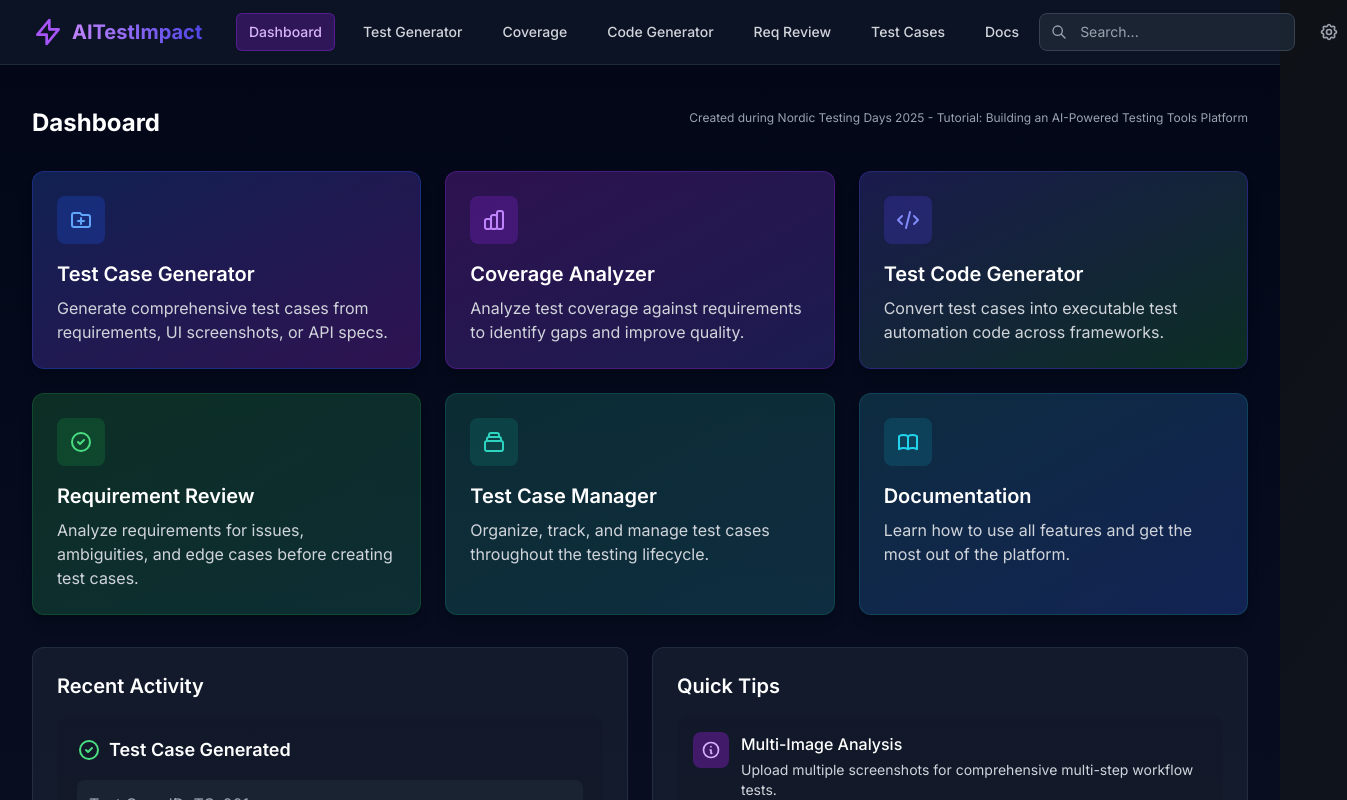
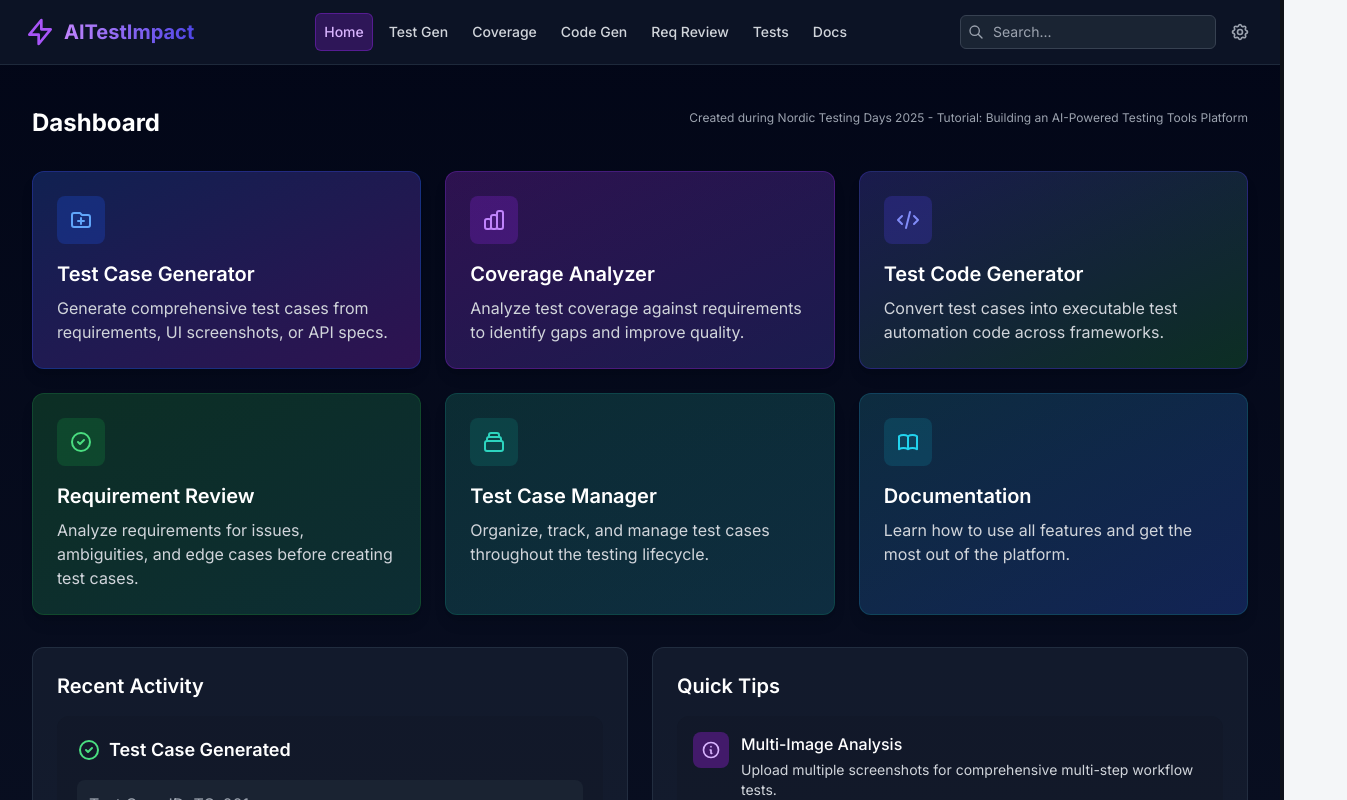
Before and after one commit to JMelon/AITestImpact, a React (Create React App) app in the folder client/: page / in a window 1280 px wide. Shown: the top 800 px of the page, 1347 px wide, since content can reach past the window. Built offline with nearby package versions, Linux system fonts and the light colour scheme; the HTML template or start-up script is replaced by a standard one.

Commit message:
feat: Implement search functionality in SearchBar component

```diff
--- a/client/src/App.js
+++ b/client/src/App.js
@@ -35,34 +35,34 @@ function App() {
       <div className="min-h-screen bg-gradient-to-b from-slate-950 to-slate-900 text-white flex flex-col">
         {/* Header and Navigation */}
         <header className="bg-slate-900/80 backdrop-blur-sm border-b border-slate-800 sticky top-0 z-50">
-          <div className="max-w-7xl mx-auto px-4 sm:px-6 lg:px-8">
+          <div className="max-w-7xl mx-auto px-2 sm:px-4 lg:px-6">
             <div className="flex justify-between items-center h-16">
-              {/* Logo and Brand - Added min-width to prevent squeezing */}
-              <div className="flex items-center min-w-[180px] mr-6" onClick={() => setActiveComponent('dashboard')} role="button">
+              {/* Logo and Brand - Reduced min-width and made more responsive */}
+              <div className="flex items-center min-w-[120px] sm:min-w-[150px] mr-2 sm:mr-4" onClick={() => setActiveComponent('dashboard')} role="button">
                 <div className="flex-shrink-0 flex items-center">
-                  <svg className="h-8 w-8 text-purple-500" fill="none" viewBox="0 0 24 24" stroke="currentColor">
+                  <svg className="h-7 w-7 sm:h-8 sm:w-8 text-purple-500" fill="none" viewBox="0 0 24 24" stroke="currentColor">
                     <path strokeLinecap="round" strokeLinejoin="round" strokeWidth={2} d="M13 10V3L4 14h7v7l9-11h-7z" />
                   </svg>
-                  <span className="ml-2 text-xl font-bold bg-clip-text text-transparent bg-gradient-to-r from-purple-400 to-indigo-600">
+                  <span className="ml-1 sm:ml-2 text-lg sm:text-xl font-bold bg-clip-text text-transparent bg-gradient-to-r from-purple-400 to-indigo-600 truncate">
                     AITestImpact
                   </span>
                 </div>
               </div>
 
-              {/* Desktop Navigation - Added whitespace-nowrap and adjusted spacing */}
-              <nav className="hidden md:flex space-x-2 lg:space-x-4 flex-1 justify-center">
+              {/* Desktop Navigation - Improved spacing and responsiveness */}
+              <nav className="hidden md:flex space-x-1 lg:space-x-2 flex-1 justify-center overflow-x-auto">
                 {[
-                  { name: 'Dashboard', id: 'dashboard' },
-                  { name: 'Test Generator', id: 'testCaseGenerator' },
-                  { name: 'Coverage', id: 'testCoverageAnalyzer' }, // Shortened name
-                  { name: 'Code Generator', id: 'testCodeGenerator' }, // Shortened name
-                  { name: 'Req Review', id: 'requirementReview' }, // Shortened name
-                  { name: 'Test Cases', id: 'testCaseManager' },
+                  { name: 'Home', id: 'dashboard' },
+                  { name: 'Test Gen', id: 'testCaseGenerator' },
+                  { name: 'Coverage', id: 'testCoverageAnalyzer' },
+                  { name: 'Code Gen', id: 'testCodeGenerator' },
+                  { name: 'Req Review', id: 'requirementReview' },
+                  { name: 'Tests', id: 'testCaseManager' },
                   { name: 'Docs', id: 'documentation' }
                 ].map((item) => (
                   <button
                     key={item.id}
-                    className={`px-3 py-2 rounded-md text-sm font-medium transition-colors whitespace-nowrap ${
+                    className={`px-2 py-2 rounded-md text-xs sm:text-sm font-medium transition-colors whitespace-nowrap ${
                       activeComponent === item.id
                         ? 'bg-purple-700/30 text-purple-300 border border-purple-700/50'
                         : 'text-gray-300 hover:bg-gray-800 hover:text-white'
@@ -74,13 +74,13 @@ function App() {
                 ))}
               </nav>
 
-              {/* Desktop Search and Settings - Added flex-shrink-0 */}
-              <div className="hidden md:flex items-center space-x-4 flex-shrink-0 ml-2">
-                <div className="w-48 lg:w-64">
+              {/* Desktop Search and Settings - Made more adaptive */}
+              <div className="hidden md:flex items-center space-x-2 flex-shrink-0">
+                <div className="w-36 lg:w-48 xl:w-64">
                   <SearchBar onResultClick={handleSearchResultClick} />
                 </div>
                 <button
-                  className="p-2 rounded-full text-gray-400 hover:text-white hover:bg-gray-800 transition-colors"
+                  className="p-1.5 rounded-full text-gray-400 hover:text-white hover:bg-gray-800 transition-colors"
                   onClick={() => alert('Settings will be implemented in the next version')}
                 >
                   <svg xmlns="http://www.w3.org/2000/svg" className="h-5 w-5" fill="none" viewBox="0 0 24 24" stroke="currentColor">
@@ -94,7 +94,7 @@ function App() {
               <div className="flex md:hidden">
                 <button
                   onClick={() => setSearchVisible(!searchVisible)}
-                  className="p-2 mr-2 rounded-md text-gray-400 hover:text-white hover:bg-gray-800"
+                  className="p-1.5 mr-1 rounded-md text-gray-400 hover:text-white hover:bg-gray-800"
                 >
                   <svg className="h-5 w-5" xmlns="http://www.w3.org/2000/svg" fill="none" viewBox="0 0 24 24" stroke="currentColor">
                     <path strokeLinecap="round" strokeLinejoin="round" strokeWidth={2} d="M21 21l-6-6m2-5a7 7 0 11-14 0 7 7 0 0114 0z" />
@@ -102,9 +102,9 @@ function App() {
                 </button>
                 <button
                   onClick={() => setIsMobileMenuOpen(!isMobileMenuOpen)}
-                  className="p-2 rounded-md text-gray-400 hover:text-white hover:bg-gray-800"
+                  className="p-1.5 rounded-md text-gray-400 hover:text-white hover:bg-gray-800"
                 >
-                  <svg className="h-6 w-6" xmlns="http://www.w3.org/2000/svg" fill="none" viewBox="0 0 24 24" stroke="currentColor">
+                  <svg className="h-5 w-5" xmlns="http://www.w3.org/2000/svg" fill="none" viewBox="0 0 24 24" stroke="currentColor">
                     {isMobileMenuOpen ? (
                       <path strokeLinecap="round" strokeLinejoin="round" strokeWidth={2} d="M6 18L18 6M6 6l12 12" />
                     ) : (
@@ -123,17 +123,17 @@ function App() {
             )}
           </div>
 
-          {/* Mobile Menu - Updated menu item names to match desktop */}
+          {/* Mobile Menu - Updated with shorter names */}
           {isMobileMenuOpen && (
             <div className="md:hidden bg-slate-900 border-t border-slate-800">
               <div className="px-2 pt-2 pb-3 space-y-1">
                 {[
-                  { name: 'Dashboard', id: 'dashboard' },
-                  { name: 'Test Generator', id: 'testCaseGenerator' },
+                  { name: 'Home', id: 'dashboard' },
+                  { name: 'Test Gen', id: 'testCaseGenerator' },
                   { name: 'Coverage', id: 'testCoverageAnalyzer' },
-                  { name: 'Code Generator', id: 'testCodeGenerator' },
+                  { name: 'Code Gen', id: 'testCodeGenerator' },
                   { name: 'Req Review', id: 'requirementReview' },
-                  { name: 'Test Cases', id: 'testCaseManager' },
+                  { name: 'Tests', id: 'testCaseManager' },
                   { name: 'Docs', id: 'documentation' }
                 ].map((item) => (
                   <button
--- a/client/src/components/SearchBar.js
+++ b/client/src/components/SearchBar.js
@@ -107,35 +107,20 @@ const SearchBar = ({ onResultClick }) => {
 
   return (
     <div className="relative w-full" ref={searchRef}>
-      <form onSubmit={handleSearchSubmit} className="relative">
+      <div className="relative w-full">
         <input
           type="text"
           placeholder="Search..."
           value={searchTerm}
-          onChange={handleSearchChange}
-          className="w-full bg-gray-800/80 border border-gray-700 rounded-lg py-2 pl-10 pr-4 text-sm focus:outline-none focus:ring-2 focus:ring-purple-500 focus:border-transparent"
+          onChange={e => setSearchTerm(e.target.value)}
+          className="w-full bg-gray-800/80 border border-gray-700 rounded-md py-1.5 pl-8 pr-3 text-sm placeholder-gray-400 focus:outline-none focus:ring-1 focus:ring-purple-500 focus:border-purple-500"
         />
-        <div className="absolute left-3 top-1/2 transform -translate-y-1/2 text-gray-400">
-          <svg xmlns="http://www.w3.org/2000/svg" className="h-4 w-4" fill="none" viewBox="0 0 24 24" stroke="currentColor">
+        <div className="absolute inset-y-0 left-0 pl-2 flex items-center pointer-events-none">
+          <svg className="h-4 w-4 text-gray-400" xmlns="http://www.w3.org/2000/svg" fill="none" viewBox="0 0 24 24" stroke="currentColor">
             <path strokeLinecap="round" strokeLinejoin="round" strokeWidth={2} d="M21 21l-6-6m2-5a7 7 0 11-14 0 7 7 0 0114 0z" />
           </svg>
         </div>
-        {searchTerm && (
-          <button
-            type="button"
-            onClick={() => {
-              setSearchTerm('');
-              setResults([]);
-              setShowResults(false);
-            }}
-            className="absolute right-3 top-1/2 transform -translate-y-1/2 text-gray-400 hover:text-gray-200"
-          >
-            <svg xmlns="http://www.w3.org/2000/svg" className="h-4 w-4" fill="none" viewBox="0 0 24 24" stroke="currentColor">
-              <path strokeLinecap="round" strokeLinejoin="round" strokeWidth={2} d="M6 18L18 6M6 6l12 12" />
-            </svg>
-          </button>
-        )}
-      </form>
+      </div>
 
       {showResults && (
         <div className="absolute mt-2 w-full bg-gray-800 border border-gray-700 rounded-lg shadow-lg z-50 max-h-96 overflow-y-auto">
```
